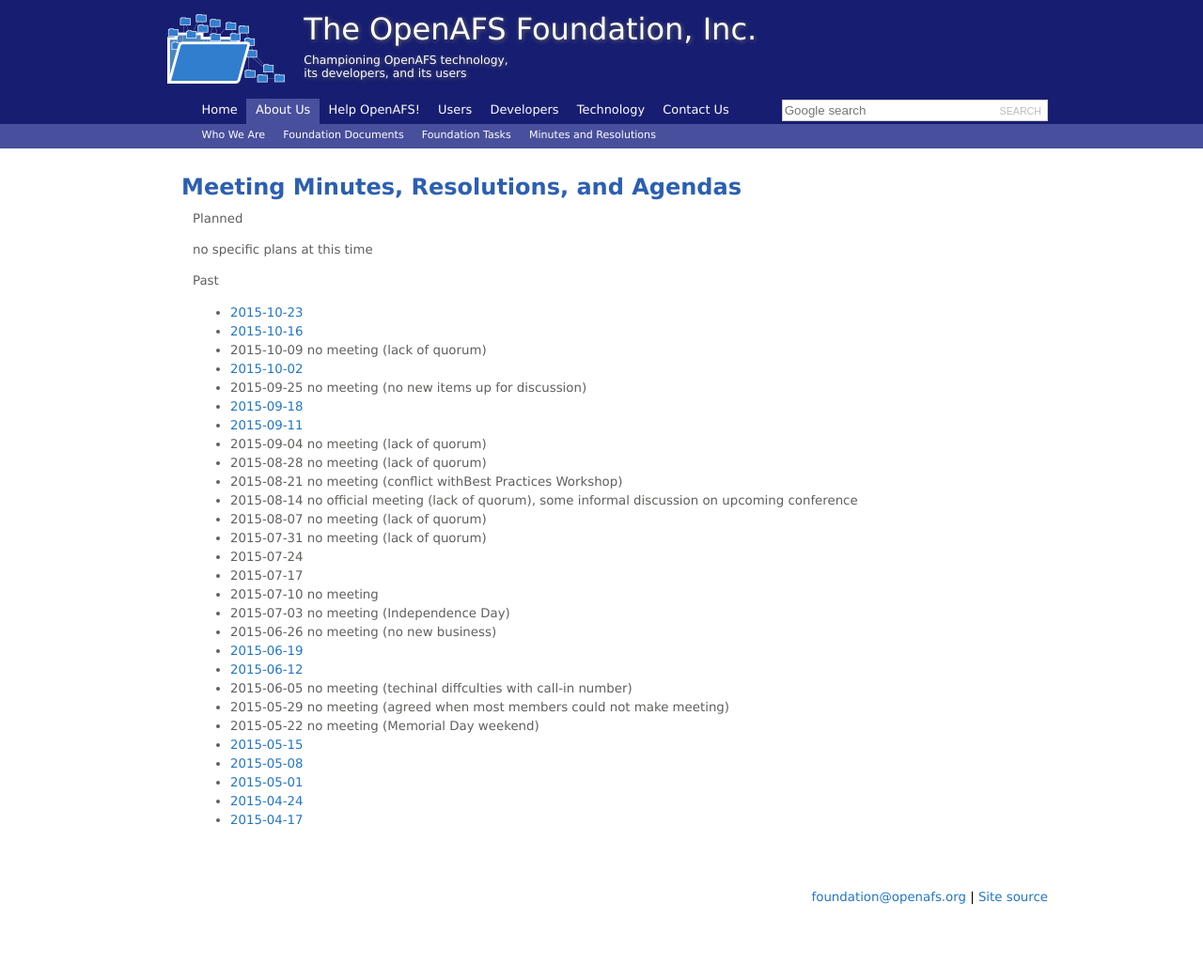
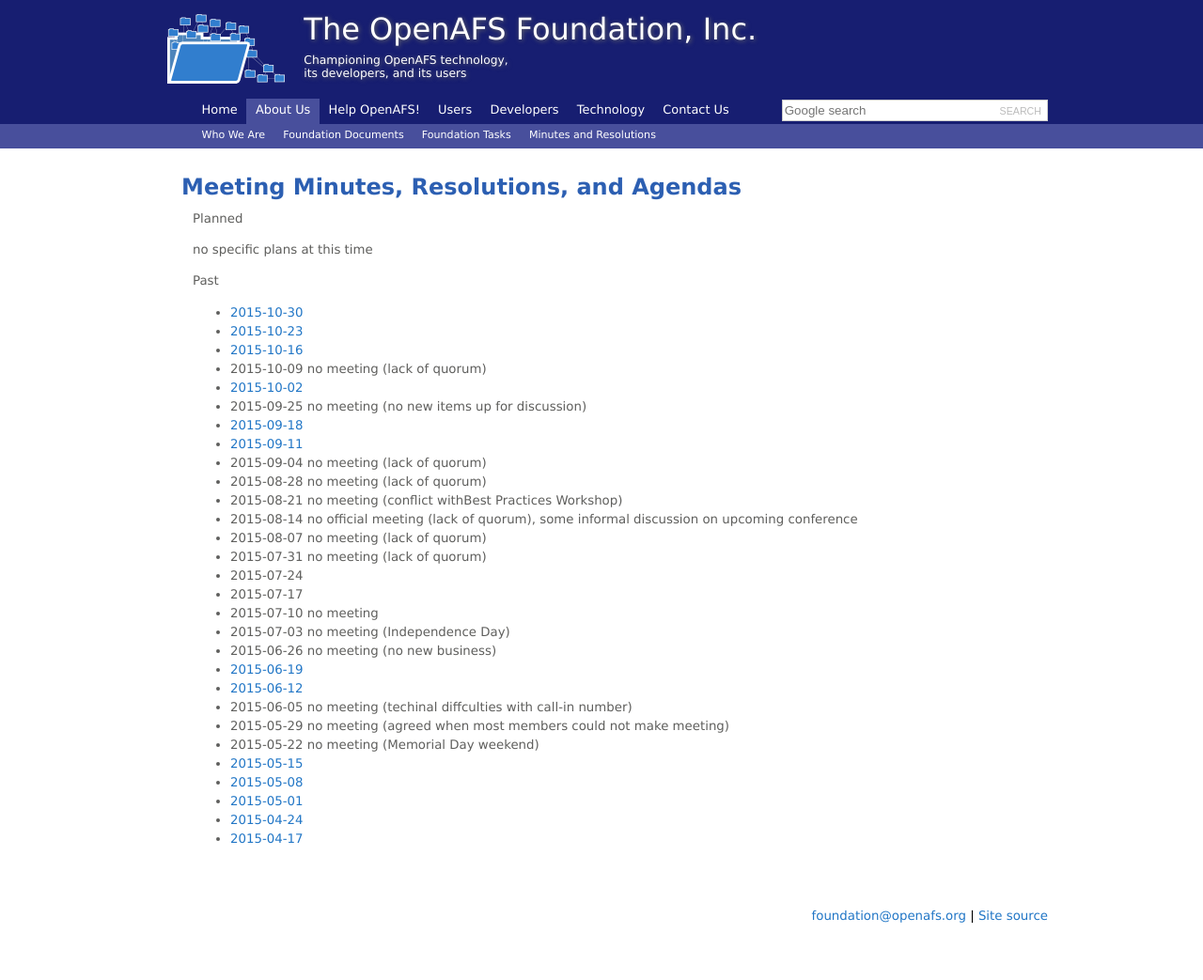
Before and after one commit to openafsfoundation/openafsfoundation.org, a Jekyll site: the page built from about/minutes/index.md, in a window 1280 px wide. Shown: the whole page at 94% size. Built offline with Jekyll 4.4.1, drawn with Linux system fonts in a browser that asks for light colours.

Commit message:
Update index.md

```diff
--- a/about/minutes/index.md
+++ b/about/minutes/index.md
@@ -11,6 +11,7 @@
 
 Past
 
+* [2015-10-30]({{site.github.url}}/about/minutes/2015-10-30/)
 * [2015-10-23]({{site.github.url}}/about/minutes/2015-10-23/)
 * [2015-10-16]({{site.github.url}}/about/minutes/2015-10-16/)
 * 2015-10-09 no meeting (lack of quorum)
```
